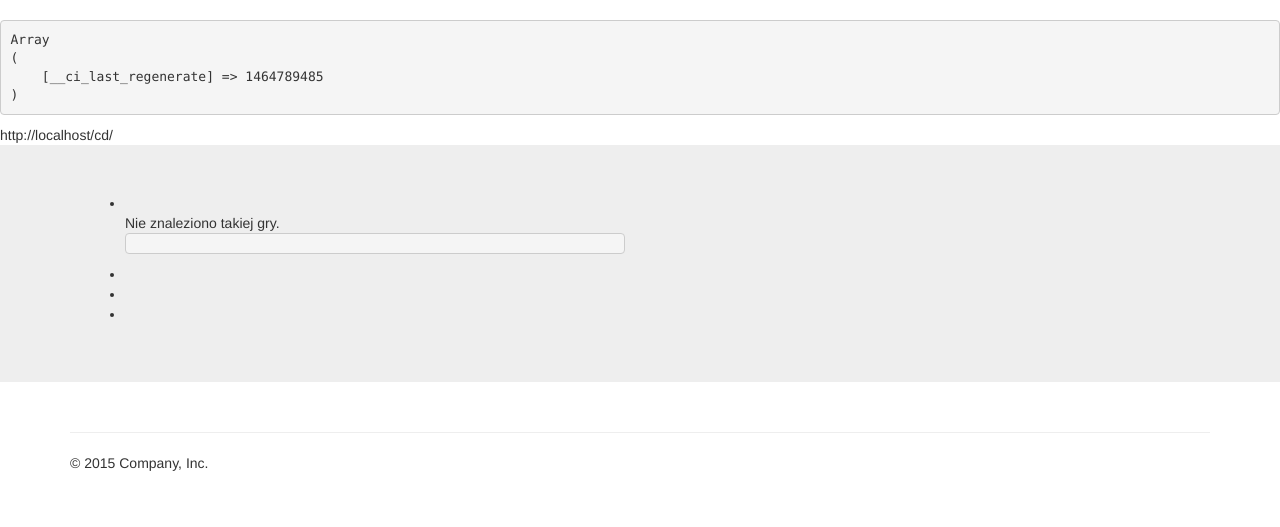
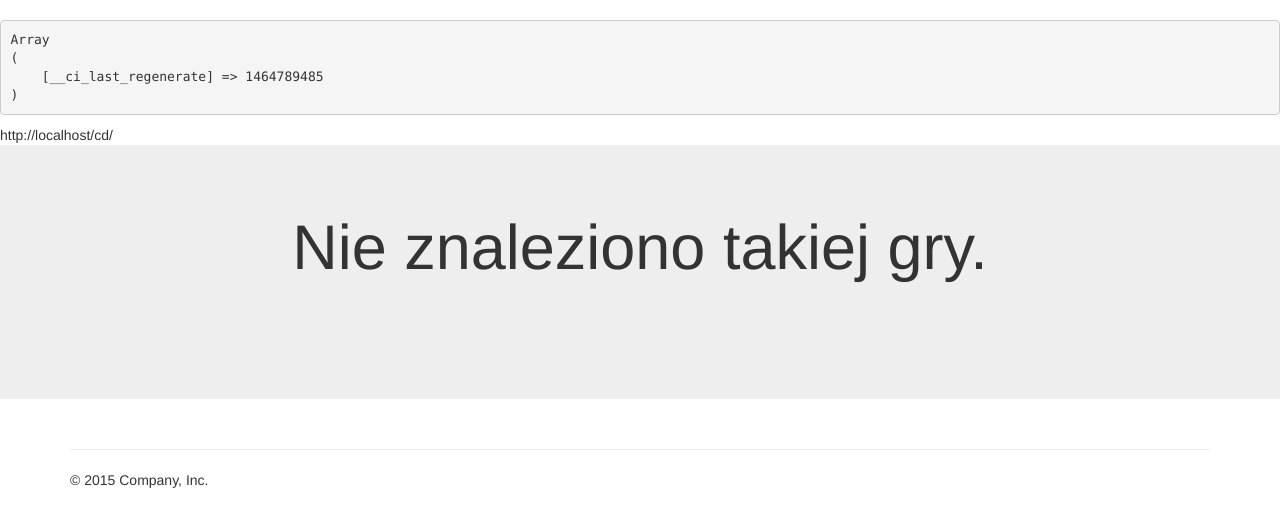
Before and after one commit to aparacik/cd, a CodeIgniter app: page /cd/index.php/games/detail in a window 1280 px wide. Shown: the part 52-579 px from the top of the page. Run offline with CodeIgniter, Linux system fonts and the light colour scheme; data that the repository does not hold is empty; some libraries are stand-ins or nearby versions.

Commit message:
Załączenie css

```diff
--- a/application/controllers/Games.php
+++ b/application/controllers/Games.php
@@ -59,7 +59,8 @@ class Games extends MY_controller {
         if($game == TRUE){
         $data = array(
                  'title' => $game->title,
-                 'describe' => $game->describe
+                 'describe' => $game->describe,
+                 'date' => $game->date
                  );
        }else{
         $data = array(
--- a/application/views/base_templates/base.php
+++ b/application/views/base_templates/base.php
@@ -13,7 +13,8 @@ defined('BASEPATH') OR exit('No direct script access allowed');
     <meta name="author" content="">
     <link rel="icon" href="../../favicon.ico">
       <link href="<?php echo base_url('bootstrap/css/bootstrap.css');?>" rel="stylesheet">
-	<link href="<?php echo base_url('bootstrap/css/bootstrap.min.css'); ?>" rel="stylesheet">
+  <link href="<?php echo base_url('bootstrap/css/bootstrap.min.css'); ?>" rel="stylesheet">
+	<link href="<?php echo base_url('css/style.css'); ?>" rel="stylesheet">
   <script src="https://code.jquery.com/jquery-2.2.4.min.js"></script>
 
     <title>Jumbotron Template for Bootstrap</title>
--- a/application/views/game/detail.php
+++ b/application/views/game/detail.php
@@ -1,12 +1,8 @@
-<div class="col-sm-6">
-	<div class="form_control">
-		<ul>
-			<li></li>
-			<?php echo $title; ?>
-			<pre><?php echo $describe; ?></pre>
-			<li></li>
-			<li></li>
-			<li></li>
-		</ul>
+<div class="container detail">
+	<div class="row">
+		<h1 ><?php echo $title; ?></h1>
 	</div>
+
+<pre ><?php echo $describe; ?></pre>
+<pre ><?php echo $date; ?></pre>
 </div>
--- /dev/null
+++ b/css/style.css
@@ -0,0 +1,10 @@
+@media -sass-debug-info{filename{font-family:file\:\/\/D\:\/xampp\/htdocs\/cd\/sass\/style\.scss}line{font-family:\000031}}
+.detail {
+  text-align: center;
+}
+@media -sass-debug-info{filename{font-family:file\:\/\/D\:\/xampp\/htdocs\/cd\/sass\/style\.scss}line{font-family:\000037}}
+.detail pre {
+  background: transparent;
+  border: none;
+  font-size: 1.5em;
+}
--- /dev/null
+++ b/sass/style.scss
@@ -0,0 +1,13 @@
+.detail{
+	text-align: center;
+	h1{
+
+	}
+
+	pre{
+		background:transparent;
+		border: none;
+		font-size: 1.5em;
+	}
+
+}
```
